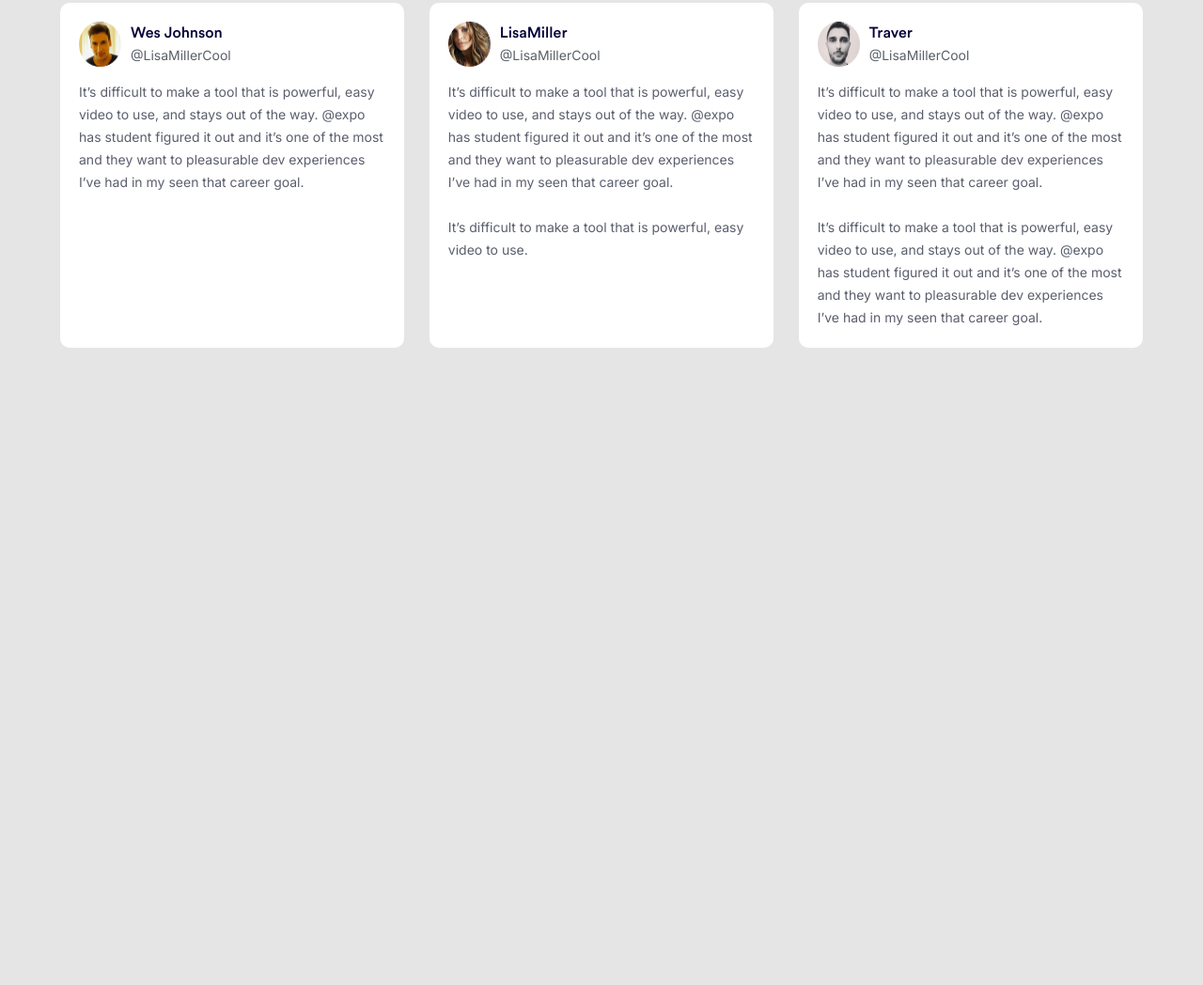
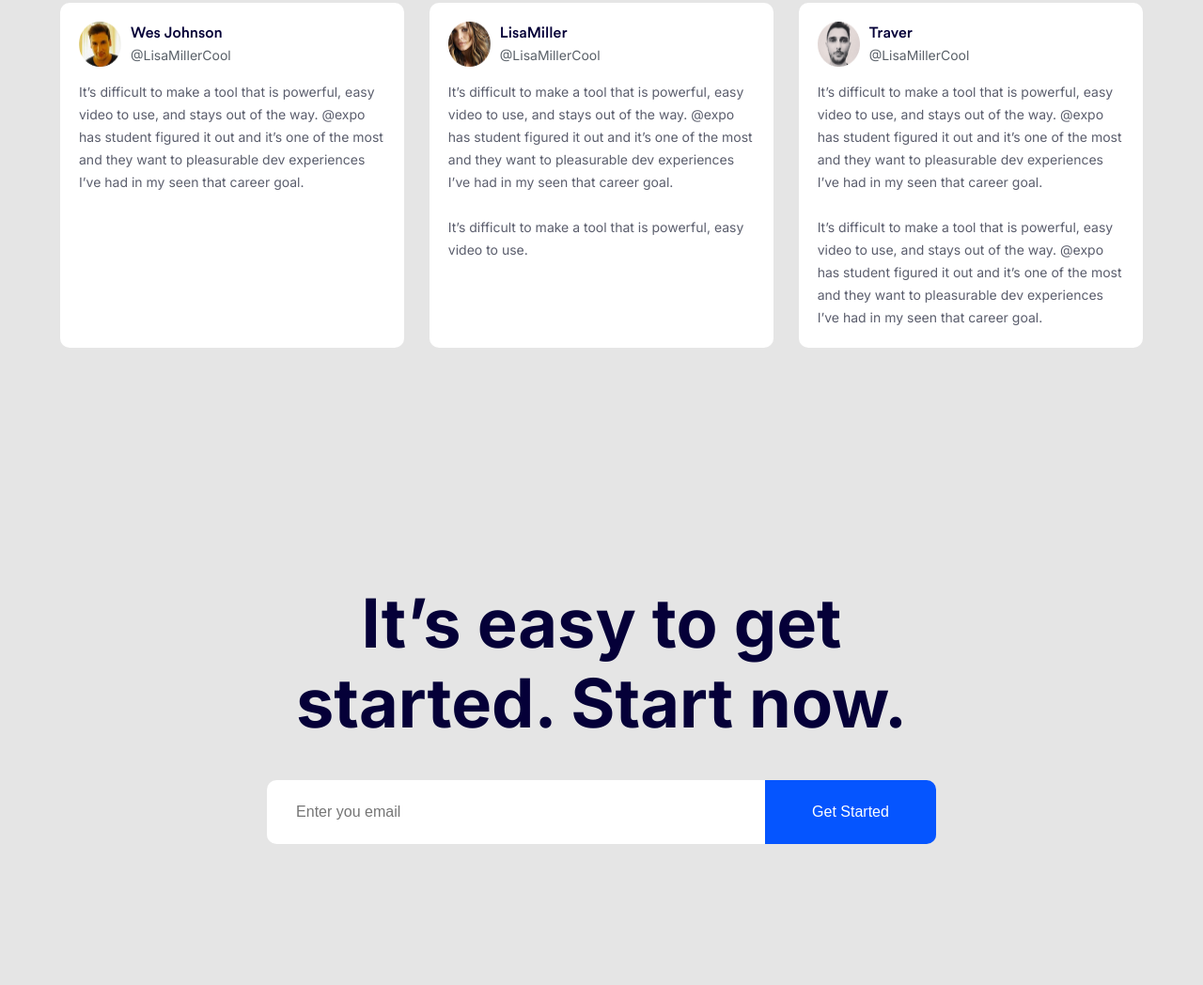
Before and after one commit to ruslooob/HelloUI, a plain HTML site: page index.html in a window 1280 px wide. Shown: the part 4697-5745 px from the top of the page at 94% size. Before the commit the page ends 5067 px from the top, so only its background shows below. Drawn offline with nearby package versions, Linux system fonts and the light colour scheme.

Commit message:
add lets start section

```diff
--- a/css/style.css
+++ b/css/style.css
@@ -341,3 +341,40 @@ span.swiper-pagination-bullet.swiper-pagination-bullet-active {
     font-weight: 400;
     line-height: 24px;
 }
+
+/*lets start section*/
+.main__lets-start {
+    display: flex;
+    flex-direction: column;
+    align-items: center;
+    gap: 40px;
+    padding: 150px 0;
+}
+
+.lets-start__header {
+    font-size: 72px;
+    line-height: 85px;
+    font-weight: 900;
+    text-align: center;
+    color: var(--accent-font-color);
+}
+
+.lets-start__form {
+    display: flex;
+}
+
+.lets-start__form input {
+    width: 530px;
+    padding: 24px 30px;
+    border: 1px solid rgba(255, 255, 255, 0.5);
+    border-radius: 10px 0 0 10px;
+    outline: none;
+}
+
+.lets-start__form button {
+    padding: 25px 50px;
+    background-color: var(--button-accent-color);
+    color: white;
+    border-radius: 0 10px 10px 0;
+    border: none;
+}
--- a/index.html
+++ b/index.html
@@ -246,8 +246,14 @@
                 </div>
             </div>
         </section>
-
-
+        <section class="main__lets-start">
+            <span class="lets-start__header">It’s easy to  get<br>
+            started. Start now.</span>
+            <form class="lets-start__form" action="#">
+                <input type="email" placeholder="Enter you email">
+                <button>Get Started</button>
+            </form>
+        </section>
     </main>
 </div>
 
```
